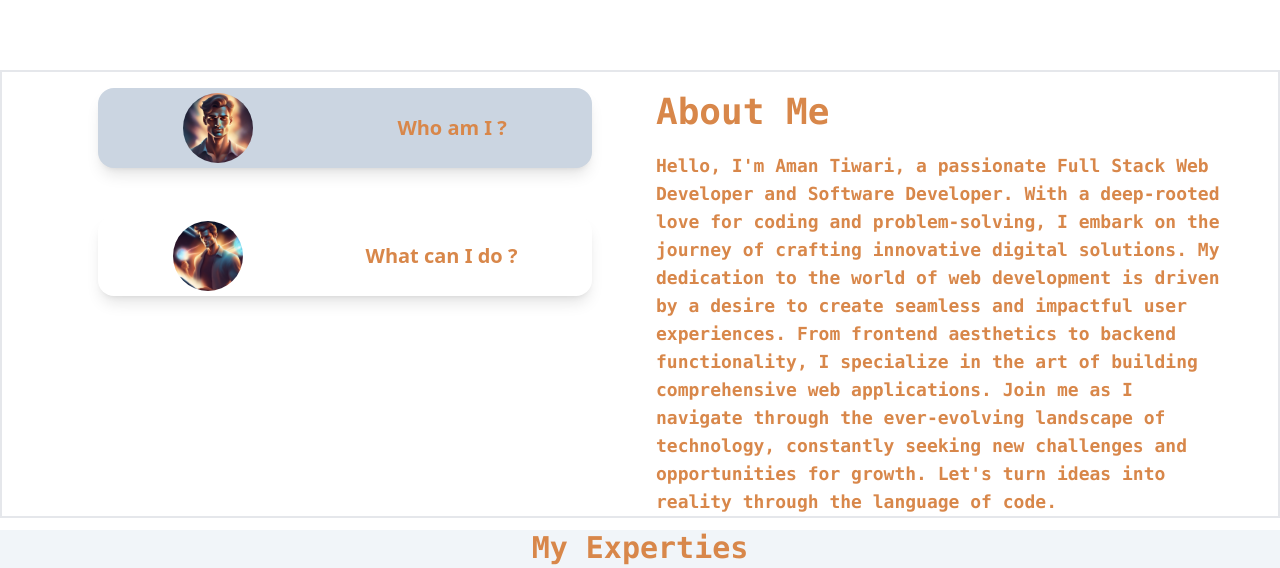
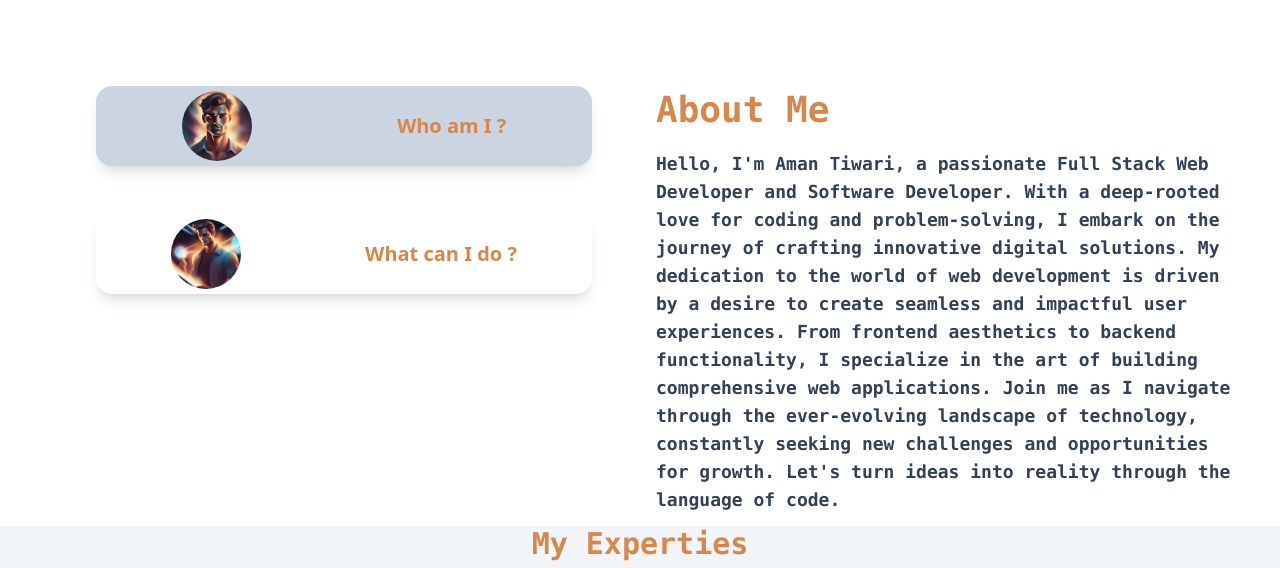
Before and after one commit to mrcoder57/minimal-resume, a React (Vite) app: page / in a window 1280 px wide. Shown: the part 710-1278 px from the top of the page. Built offline with nearby package versions, Linux system fonts and the light colour scheme; no server answers.

Commit message:
Update Textcolor

```diff
--- a/src/Components/About.jsx
+++ b/src/Components/About.jsx
@@ -11,7 +11,7 @@ const About = () => {
   };
 
   return (
-    <div className="w-full mt-28 border-2">
+    <div className="w-full mt-28 ">
       <div className="grid lg:grid-cols-2 grid-cols-1 mx-12">
         <div className="flex flex-col card mt-4">
           <button
@@ -51,7 +51,7 @@ const About = () => {
           <h2 className="text-4xl text-[#d8874a] font-mono font-bold">
             {activeSection === "about" ? "About Me" : "Capabilities"}
           </h2>
-          <div className="mt-5 text-[#d8874a] font-mono font-bold text-lg">
+          <div className="mt-5 text-slate-700 font-mono font-bold text-lg">
             {activeSection === "about" ? (
               <p className="about">
                 {/* About section content */}
```
